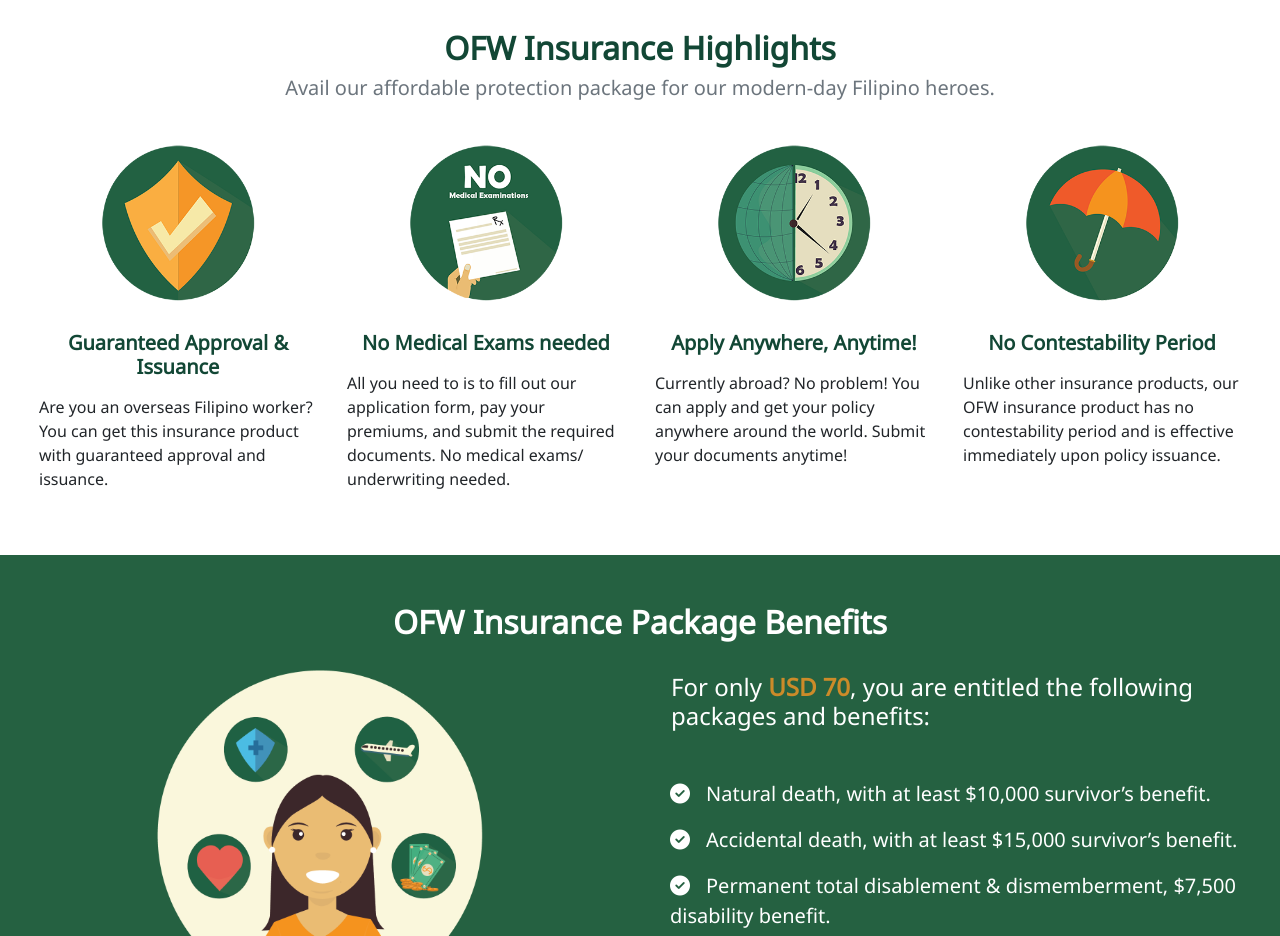
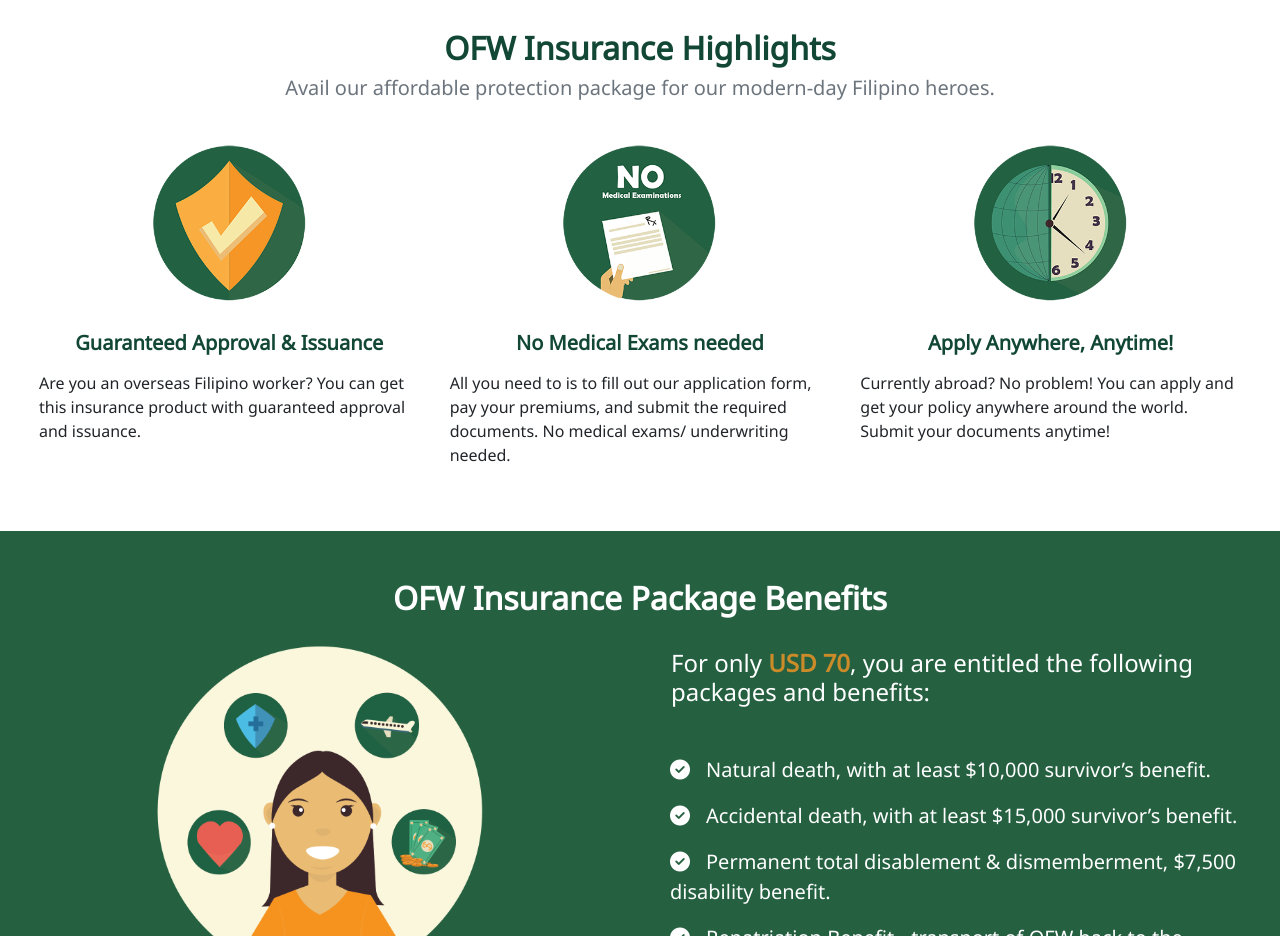
Before and after one commit to erwindioxide/ofw-insurance, a plain HTML site: page index.html in a window 1280 px wide. Shown: the part 820-1756 px from the top of the page. Drawn offline with nearby package versions, Linux system fonts and the light colour scheme.

Commit message:
Edited out parts

```diff
--- a/index.html
+++ b/index.html
@@ -97,7 +97,7 @@
 
       <div class="row px-0 mx-0">
 
-          <div class="col-sm-6 col-md-6 col-lg-3" data-aos="fade-up"> <!-- start of featurette -->
+          <div class="col-sm-12 col-md-12 col-lg-4" data-aos="fade-up"> <!-- start of featurette -->
           <div class="feature-card">
             <p class="text-center">
               <img src="./img/guarantee.png" class="card-img-top highlights">
@@ -109,7 +109,7 @@
           </div>
         </div>  <!-- end of featurette 1-->
 
-        <div class="col-sm-6 col-md-6 col-lg-3" data-aos="fade-up"> <!-- start of featurette -->
+        <div class="col-sm-12 col-md-12 col-lg-4" data-aos="fade-up"> <!-- start of featurette -->
           <div class="feature-card">
             <p class="text-center">
               <img src="./img/no-medical.png" class="card-img-top highlights">
@@ -121,7 +121,7 @@
           </div>
         </div>  <!-- end of featurette 1-->
 
-        <div class="col-sm-6 col-md-6 col-lg-3" data-aos="fade-up"> <!-- start of featurette -->
+        <div class="col-sm-12 col-md-12 col-lg-4" data-aos="fade-up"> <!-- start of featurette -->
           <div class="feature-card">
             <p class="text-center">
               <img src="./img/globe-clock.png" class="card-img-top highlights">
@@ -134,17 +134,7 @@
         </div>  <!-- end of featurette 1-->
 
 
-        <div class="col-sm-6 col-md-6 col-lg-3" data-aos="fade-up"> <!-- start of featurette -->
-          <div class="feature-card">
-            <p class="text-center mb-1">
-              <img src="./img/contestability.png" class="card-img-top highlights">
-            </p>
-            <div class="feature-body">
-              <h5 class="feature-title text-center">No Contestability Period</h5>
-              <p>Unlike other insurance products, our OFW insurance product has no contestability period and is effective immediately upon policy issuance.</p>
-            </div>
-          </div>
-        </div>  <!-- end of featurette 1-->
+
 
   </div>
 </div> <!-- end of feature section -->
```
Also changed, not shown: benefits.html (+2 -2 lines), submit-documents.html (+1 -2 lines), submitFail-tryAgain.html (+5 -5 lines).
